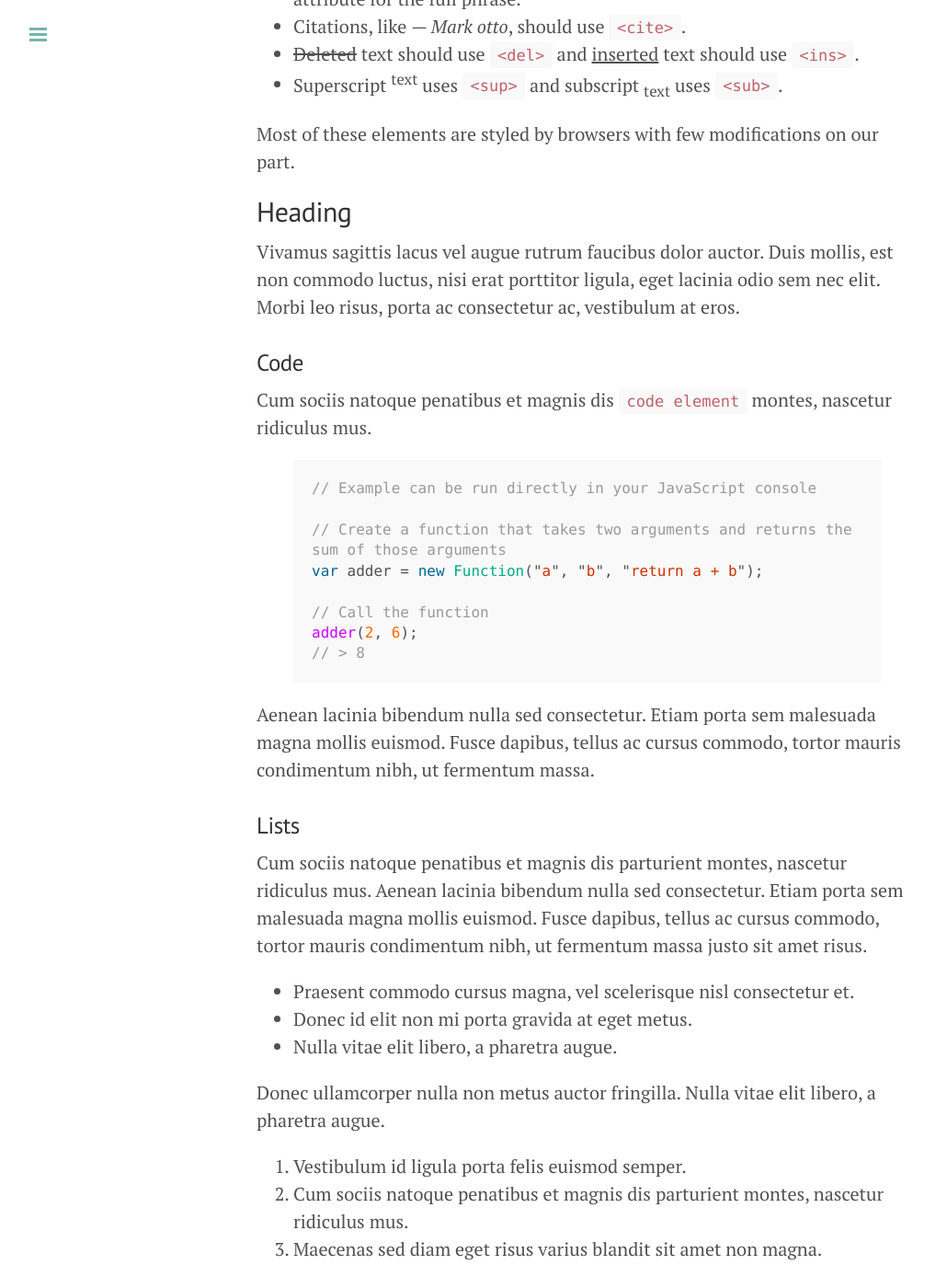
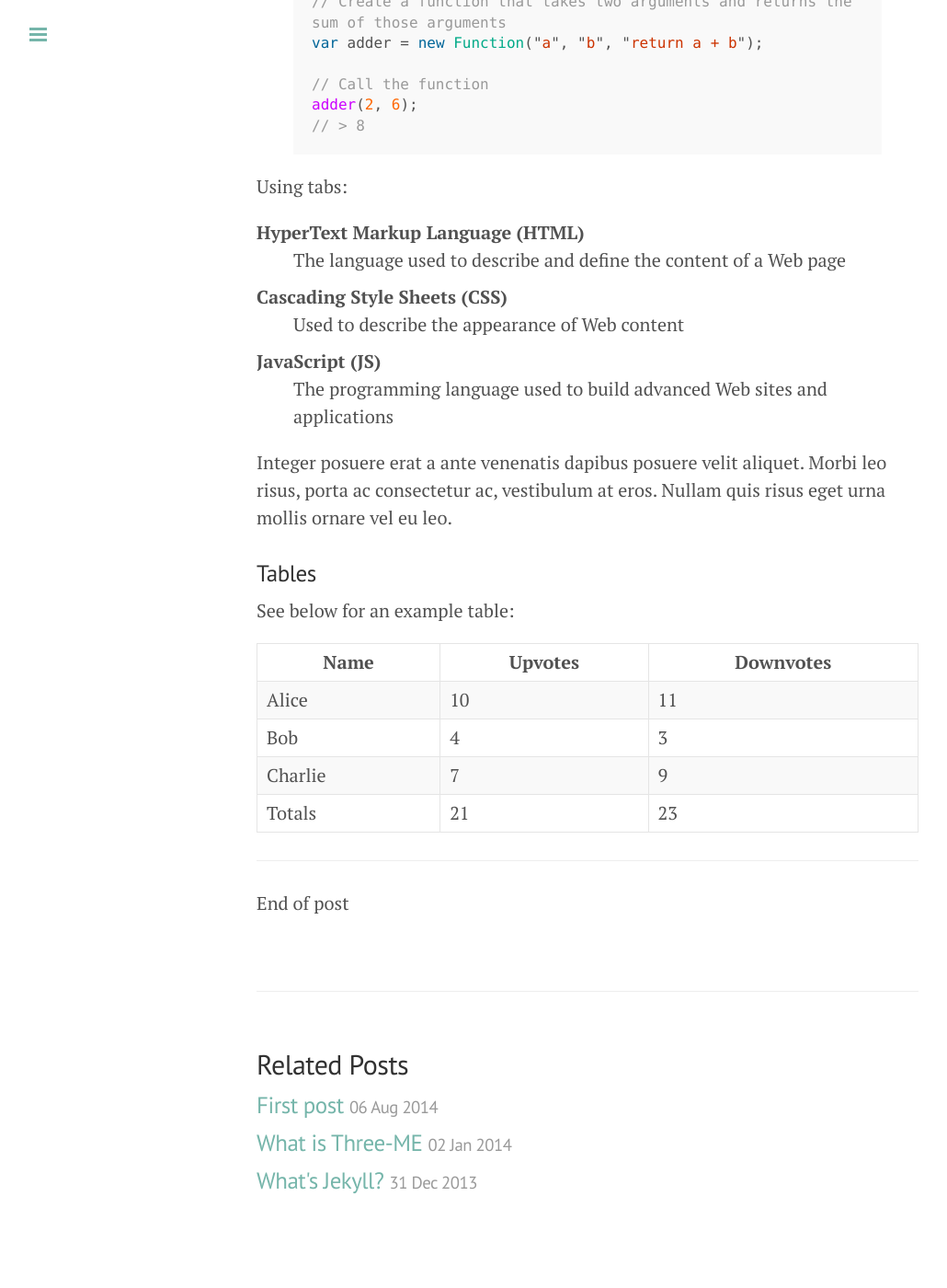
Before and after one commit to Lidewey/Lidewey.github.io, a Jekyll site: the page built from _posts/2014-01-01-example-content.md, in a window 1280 px wide and 1400 px high, scrolled down 902 px. Shown: the whole window at 92% size, without its empty margins (1-1031 px from the left). Built offline with Jekyll 4.4.1, drawn with Linux system fonts in a browser that asks for light colours; Markdown is read by kramdown in place of the engine named in the settings; after the commit the page ends 2262 px from its top, so only the background shows below that; some of the changed text lies outside the part shown.

Commit message:
Edit "Example content"

```diff
--- a/_posts/2014-01-01-example-content.md
+++ b/_posts/2014-01-01-example-content.md
@@ -8,15 +8,11 @@
   This is a "message" feature
 </div>
 
-Cum sociis natoque penatibus et magnis <a href="#">dis parturient montes</a>, nascetur ridiculus mus. *Aenean eu leo quam.* Pellentesque ornare sem lacinia quam venenatis vestibulum. Sed posuere consectetur est at lobortis. Cras mattis consectetur purus sit amet fermentum.
+Go back up, click <a href="#">here</a>.
 
-> Curabitur blandit tempus porttitor. Nullam quis risus eget urna mollis ornare vel eu leo. Nullam id dolor id nibh ultricies vehicula ut id elit.
-
-Etiam porta **sem malesuada magna** mollis euismod. Cras mattis consectetur purus sit amet fermentum. Aenean lacinia bibendum nulla sed consectetur.
+> Using **blockquote** feature
 
 ## Inline HTML elements
-
-HTML defines a long list of available inline tags, a complete list of which can be found on the [Mozilla Developer Network](https://developer.mozilla.org/en-US/docs/Web/HTML/Element).
 
 - **To bold text**, use `<strong>`.
 - *To italicize text*, use `<em>`.
@@ -25,15 +21,10 @@
 - <del>Deleted</del> text should use `<del>` and <ins>inserted</ins> text should use `<ins>`.
 - Superscript <sup>text</sup> uses `<sup>` and subscript <sub>text</sub> uses `<sub>`.
 
-Most of these elements are styled by browsers with few modifications on our part.
-
-## Heading
-
-Vivamus sagittis lacus vel augue rutrum faucibus dolor auctor. Duis mollis, est non commodo luctus, nisi erat porttitor ligula, eget lacinia odio sem nec elit. Morbi leo risus, porta ac consectetur ac, vestibulum at eros.
 
 ### Code
 
-Cum sociis natoque penatibus et magnis dis `code element` montes, nascetur ridiculus mus.
+Implementing code `code element` is done below.
 
 {% highlight js %}
 // Example can be run directly in your JavaScript console
@@ -46,23 +37,7 @@
 // > 8
 {% endhighlight %}
 
-Aenean lacinia bibendum nulla sed consectetur. Etiam porta sem malesuada magna mollis euismod. Fusce dapibus, tellus ac cursus commodo, tortor mauris condimentum nibh, ut fermentum massa.
-
-### Lists
-
-Cum sociis natoque penatibus et magnis dis parturient montes, nascetur ridiculus mus. Aenean lacinia bibendum nulla sed consectetur. Etiam porta sem malesuada magna mollis euismod. Fusce dapibus, tellus ac cursus commodo, tortor mauris condimentum nibh, ut fermentum massa justo sit amet risus.
-
-* Praesent commodo cursus magna, vel scelerisque nisl consectetur et.
-* Donec id elit non mi porta gravida at eget metus.
-* Nulla vitae elit libero, a pharetra augue.
-
-Donec ullamcorper nulla non metus auctor fringilla. Nulla vitae elit libero, a pharetra augue.
-
-1. Vestibulum id ligula porta felis euismod semper.
-2. Cum sociis natoque penatibus et magnis dis parturient montes, nascetur ridiculus mus.
-3. Maecenas sed diam eget risus varius blandit sit amet non magna.
-
-Cras mattis consectetur purus sit amet fermentum. Sed posuere consectetur est at lobortis.
+Using tabs:
 
 <dl>
   <dt>HyperText Markup Language (HTML)</dt>
@@ -79,7 +54,7 @@
 
 ### Tables
 
-Aenean lacinia bibendum nulla sed consectetur. Lorem ipsum dolor sit amet, consectetur adipiscing elit.
+See below for an example table:
 
 <table>
   <thead>
@@ -115,8 +90,6 @@
   </tbody>
 </table>
 
-Nullam id dolor id nibh ultricies vehicula ut id elit. Sed posuere consectetur est at lobortis. Nullam quis risus eget urna mollis ornare vel eu leo.
-
 -----
 
-Want to see something else added? <a href="https://github.com/poole/poole/issues/new">Open an issue.</a>
+End of post
```
